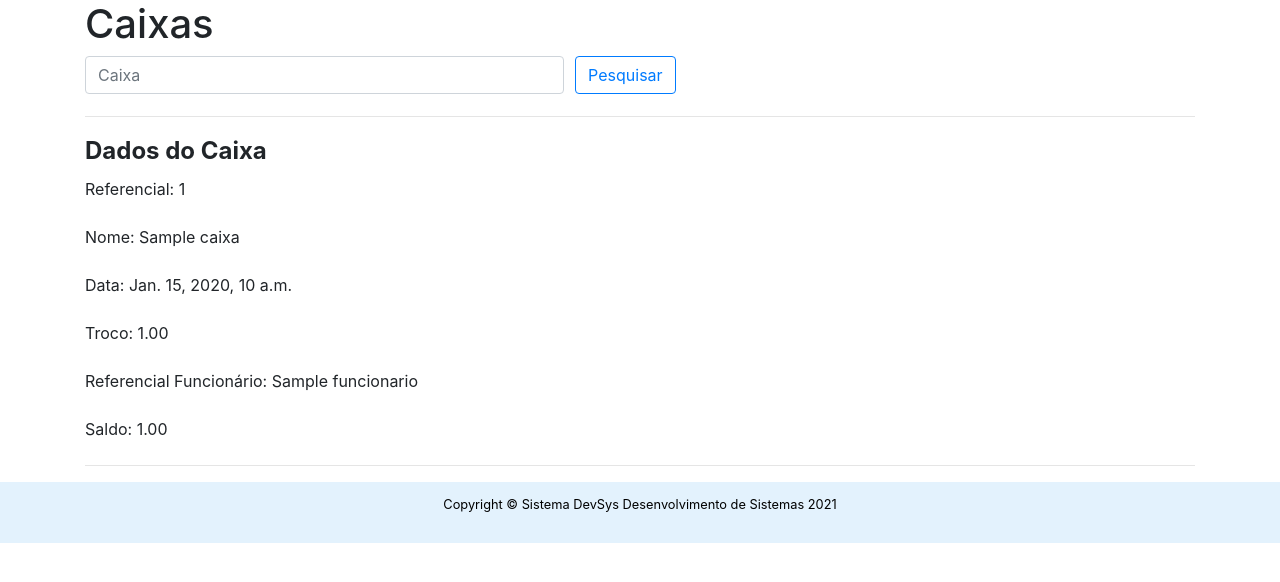
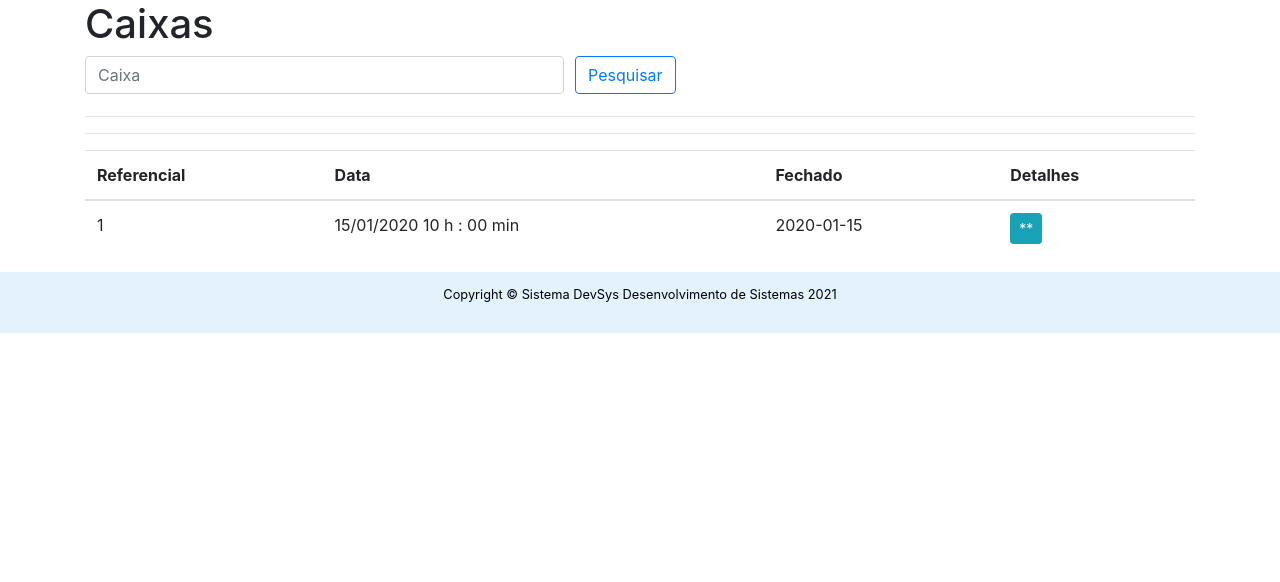
Before and after one commit to CesarAugusto88/sistemadevsys, a Django app: page /devsys/caixas/lista/ in a window 1280 px wide. Shown: the part 56-638 px from the top of the page. Run offline with Django 3.2, Linux system fonts and the light colour scheme; a user stored in the database is signed in; tables that the repository leaves empty hold one stand-in row (values such as "Sample post"); some libraries are stand-ins or nearby versions.

Commit message:
Alterando campos das tabelas referente aos caixas

```diff
--- a/core/admin.py
+++ b/core/admin.py
@@ -48,7 +48,8 @@ class OS_Admin(admin.ModelAdmin):
 # Venda Caixa
 class Ven_Caixa_Admin(admin.ModelAdmin):
     list_display = ('id', 'referencial', 'data', 'troco', 'ref_fun',
-                    'fechado', 'hora_fechamento', 'nome_caixa', 'saldo')
+                    'fechado', 'hora_fechamento', 'nome_caixa',
+                    'saldo_final')
     list_filter = ('referencial', 'data')
     ordering = ['id']
     search_fields = ['data',  'referencial',]
--- a/core/forms.py
+++ b/core/forms.py
@@ -58,7 +58,8 @@ class Ven_CaixaForm(forms.ModelForm):
         model = Ven_Caixa
         fields = (
             'referencial', 'data', 'troco', 'ref_fun',
-            'fechado', 'hora_fechamento', 'nome_caixa', 'saldo'
+            'fechado', 'hora_fechamento', 'nome_caixa',
+            'saldo_final'
             )
 
 class Ven_FormasForm(forms.ModelForm):
--- a/core/models.py
+++ b/core/models.py
@@ -411,16 +411,14 @@ class Chamado(models.Model):
 ############ VENDAS CAIXA #############################
 class Ven_Caixa(models.Model):
     """ Tabela de Vendas do Caixa."""
-    referencial = models.IntegerField()
-    data = models.DateTimeField()
+    referencial = models.IntegerField(null=True, blank=True)
+    data = models.DateTimeField(null=True, blank=True)
     troco = models.DecimalField(max_digits=10, decimal_places=2)
-    ref_fun = models.ForeignKey(
-        "Funcionario", on_delete=models.PROTECT
-        )
-    fechado = models.CharField(max_length=1)
-    hora_fechamento = models.DateTimeField()
+    ref_fun = models.IntegerField(null=True, blank=True)
+    fechado = models.CharField(max_length=1, null=True, blank=True)
+    hora_fechamento = models.DateTimeField(null=True, blank=True)
     nome_caixa = models.CharField(max_length=10, null=True, blank=True)
-    saldo = models.DecimalField(
+    saldo_final = models.DecimalField(
         max_digits=10, decimal_places=2, null=True, blank=True)
 
     class Meta:
@@ -428,6 +426,11 @@ class Ven_Caixa(models.Model):
         verbose_name_plural = "Venda Caixas"
         # ordenar
         ordering = ["-referencial"]
+
+    # data
+    def get_dt(self):
+        """Mostra data de entrada formatada da OS."""
+        return self.data.strftime("%d/%m/%Y %H h : %M min")
 
     def __str__(self):
         return f"{self.data}"
@@ -538,36 +541,31 @@ class Fin_SubConta (models.Model):
 
 class Ven_Fecha_Caixa(models.Model):
     referencial = models.IntegerField(null=True, blank=True)
-    ref_saida = models.IntegerField(null=True, blank=True)  # Qual Tabela?
+    ref_saida = models.IntegerField(null=True, blank=True)  # Tabela?
     data = models.DateTimeField(null=True, blank=True)
-    ref_forma = models.ForeignKey(
-        "Ven_Formas", on_delete=models.PROTECT
-        )
-    valor = models.DecimalField(max_digits=10, decimal_places=2)
-    complemento = models.CharField(max_length=40)
-    ref_caixa = models.ForeignKey(
-        "Ven_Caixa", on_delete=models.PROTECT
-        )
-    debito = models.DecimalField(max_digits=10, decimal_places=2)
+    # foreingkey
+    ref_forma = models.IntegerField(null=True, blank=True)
+    valor = models.DecimalField(max_digits=10, decimal_places=2,
+                                null=True, blank=True)
+    complemento = models.CharField(max_length=40,
+                                    null=True, blank=True)
+    # foreingkey
+    ref_caixa = models.IntegerField(null=True, blank=True)
+    debito = models.DecimalField(max_digits=10, decimal_places=2,
+                                null=True, blank=True)
     saldo = models.DecimalField(
         max_digits=10, decimal_places=2, null=True, blank=True)
     ref_entrada =  models.IntegerField(null=True, blank=True)
     cheque = models.CharField(max_length=10, null=True, blank=True)
-    n_documento = models.CharField(max_length=20)
-    # ref_servicos de Ordem_Servico
-    ref_servicos = models.ForeignKey(
-        "Ordem_Servico", on_delete=models.PROTECT, null=True, blank=True
-        )
-    ref_banco = models.ForeignKey(
-        "Fin_Banco", on_delete=models.PROTECT, null=True, blank=True
-        )
-    ref_conta = models.ForeignKey(
-        "Fin_Conta", on_delete=models.PROTECT
-        )
-    ref_subconta = models.ForeignKey(
-        "Fin_SubConta", on_delete=models.PROTECT, null=True, blank=True
-        )
-    arquivo_morto = models.CharField(max_length=2)
+    n_documento = models.CharField(
+                            max_length=20, null=True, blank=True)
+    # ref_servicos de Ordem_Servico # foreingkey
+    ref_servicos = models.IntegerField(null=True, blank=True)
+    ref_banco = models.IntegerField(null=True, blank=True)
+    ref_conta = models.IntegerField(null=True, blank=True)
+    ref_subconta = models.IntegerField(null=True, blank=True)
+    arquivo_morto = models.CharField(
+                            max_length=2, null=True, blank=True)
     codigo_fiscal = models.IntegerField(null=True, blank=True)
     ref_pagar = models.IntegerField(null=True, blank=True)
     val_servicos = models.DecimalField(
@@ -575,7 +573,8 @@ class Ven_Fecha_Caixa(models.Model):
     val_peca = models.DecimalField(
         max_digits=10, decimal_places=2, null=True, blank=True)
 
-    desconto = models.DecimalField(max_digits=10, decimal_places=2)
+    desconto = models.DecimalField(max_digits=10, decimal_places=2,
+                                null=True, blank=True)
     data_compensado = models.DateTimeField(null=True, blank=True)
     ref_cliente = models.IntegerField(null=True, blank=True)
     troco = models.CharField(max_length=3, null=True, blank=True)
@@ -588,10 +587,8 @@ class Ven_Fecha_Caixa(models.Model):
     ref_receber = models.IntegerField(null=True, blank=True)
     taxa = models.DecimalField(
         max_digits=10, decimal_places=2, null=True, blank=True)
-    # Outras tabelas
-    ref_fun = models.ForeignKey(
-        "Funcionario", on_delete=models.PROTECT
-        )
+    # Outras tabelas foreingkey
+    ref_fun = models.IntegerField(null=True, blank=True)
     ref_cheque = models.IntegerField(null=True, blank=True)
     hora = models.CharField(max_length=8, null=True, blank=True)
     ref_pagamento = models.IntegerField(null=True, blank=True)
@@ -611,6 +608,11 @@ class Ven_Fecha_Caixa(models.Model):
 
     def __str__(self):
         return f"{self.referencial}"
+
+    # data
+    def get_dt(self):
+        """Mostra data de entrada formatada da OS."""
+        return self.data.strftime("%d/%m/%Y %H h : %M min")
 
 
 class Con_Empresa(models.Model):
--- a/core/templates/list_caixas.html
+++ b/core/templates/list_caixas.html
@@ -12,43 +12,32 @@
     <button type="submit" class="btn btn-outline-primary my-2 my-sm-0" style="margin-left: 1%;">Pesquisar</button>
   </form>
 <hr>
-  {% for caixa in caixas %}
-  <fieldset>
-    <legend> <b>Dados do Caixa</b> </legend>
-    <p>
-      <label>Referencial:
-        {{ caixa.referencial }}
-      </label>
-    </p>
-    <p>
-      <label>Nome:
-        {{ caixa.nome_caixa }}
-      </label>
-    </p>
-    <p>
-      <label>Data:
-        {{ caixa.data }}
-      </label>
-    </p>
-    <p>
-      <label>Troco:
-        {{ caixa.troco }}
-      </label>
-    </p>
-    <p>
-      <label>Referencial Funcionário:
-        {{ caixa.ref_fun }}
-      </label>
-    </p>
-    <p>
-      <label>Saldo:
-        {{ caixa.saldo }}
-      </label>
-    </p>
 
-  <hr>
-
-  {% endfor %}
+<table class="table">
+  <thead>
+    <tr>
+      <th>Referencial</th>
+      <th>Data</th>
+      <th>Fechado</th>
+      <th>Detalhes</th>
+    </tr>
+  </thead>
+  <tbody>
+    {% for caixa in caixas %}
+      <tr>
+        <td>{{ caixa.referencial }}</td>
+        <td>{{ caixa.get_dt }}</td>
+        <td>{{ caixa.fechado }}</td>
+        <td><a href="#" style="text-decoration:none">
+            <button class="btn btn-info btn-sm" type="button">**
+            </button>
+          </a>
+        </td>
+      </tr>
+      <hr>
+    {% endfor %}
+  </tbody>
+</table>
 
 </div>
 {% endblock %}
--- a/core/templates/list_fecha_caixas.html
+++ b/core/templates/list_fecha_caixas.html
@@ -24,6 +24,11 @@
     <p>
       <label>Referencial Caixa:
         {{ fecha_caixa.ref_caixa.referencial }}
+      </label>
+    </p>
+    <p>
+      <label>Data:
+        {{ fecha_caixa.data }}
       </label>
     </p>
     <p>
--- a/core/views.py
+++ b/core/views.py
@@ -930,7 +930,7 @@ def list_subcontas(request):
     return render(request, "list_subcontas.html", dados)
 
 
-# Ven_Fecha_Caixa #
+# Ven_Fecha_Caixa # Somente o fecha caixa
 @login_required(login_url="/login/")
 def list_fecha_caixas(request):
     """ Lista SubContas"""
@@ -948,7 +948,7 @@ def list_fecha_caixas(request):
             fecha_caixas = Ven_Fecha_Caixa.objects.all()
             #__icontains sem case sensitive
             fecha_caixas = fecha_caixas.filter(
-                                    ref_caixa__icontains=termo_pesquisa)
+                                    data__icontains=termo_pesquisa)
         else:
             fecha_caixas = Ven_Fecha_Caixa.objects.all()
         dados = {"fecha_caixas": fecha_caixas}
--- a/devsys/settings.py
+++ b/devsys/settings.py
@@ -115,14 +115,17 @@ AUTH_PASSWORD_VALIDATORS = [
     },
 ]
 
+LANGUAGE_CODE = 'pt-br'
 
 TIME_ZONE = "America/Sao_Paulo"  #'UTC'
 
 USE_I18N = True
 
-USE_L10N = True
+USE_L10N = False
 
 USE_TZ = False  # True
+
+DATE_FORMAT = 'd/m/Y'
 
 
 STATIC_ROOT = os.path.join(BASE_DIR, "staticfiles")
```
